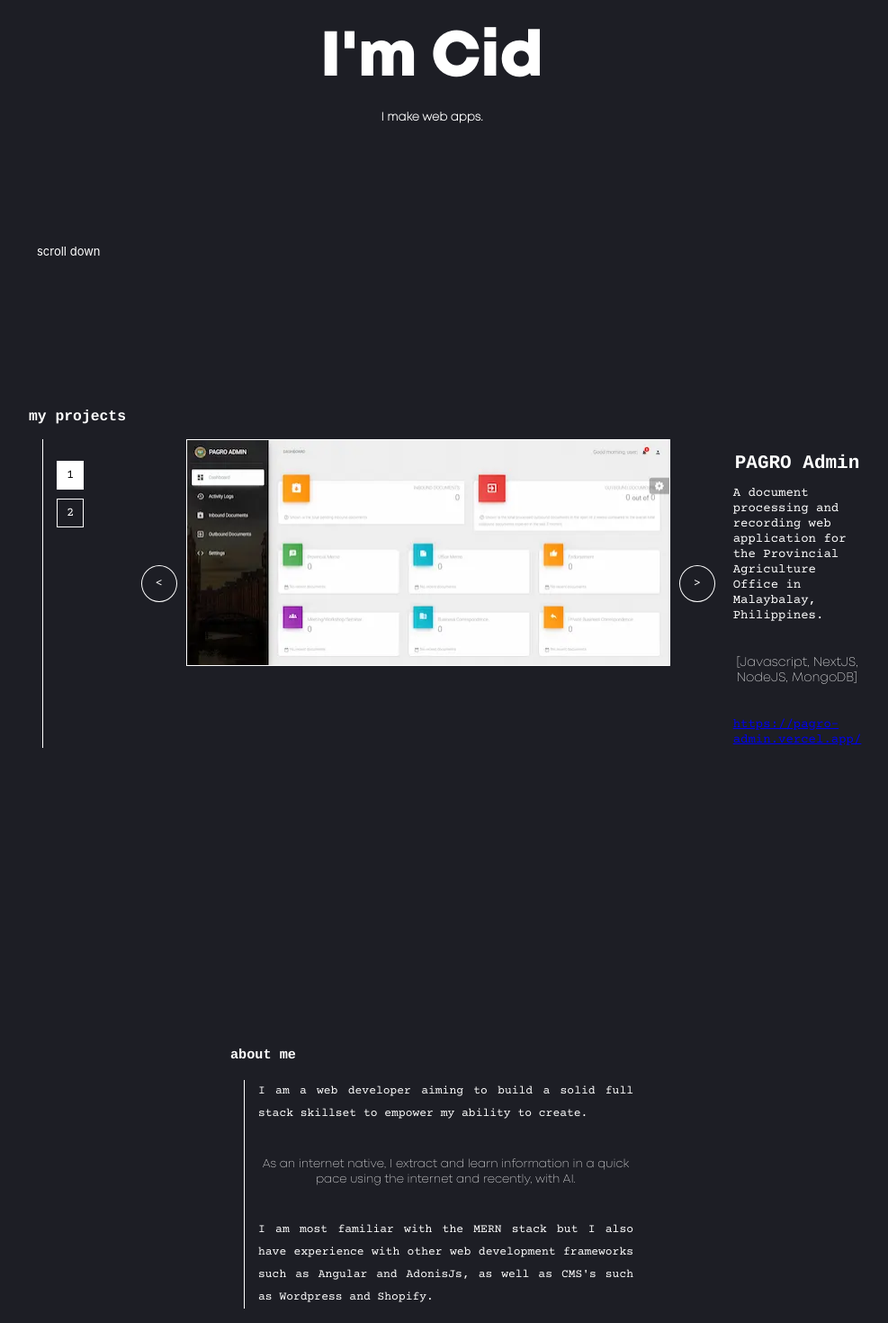
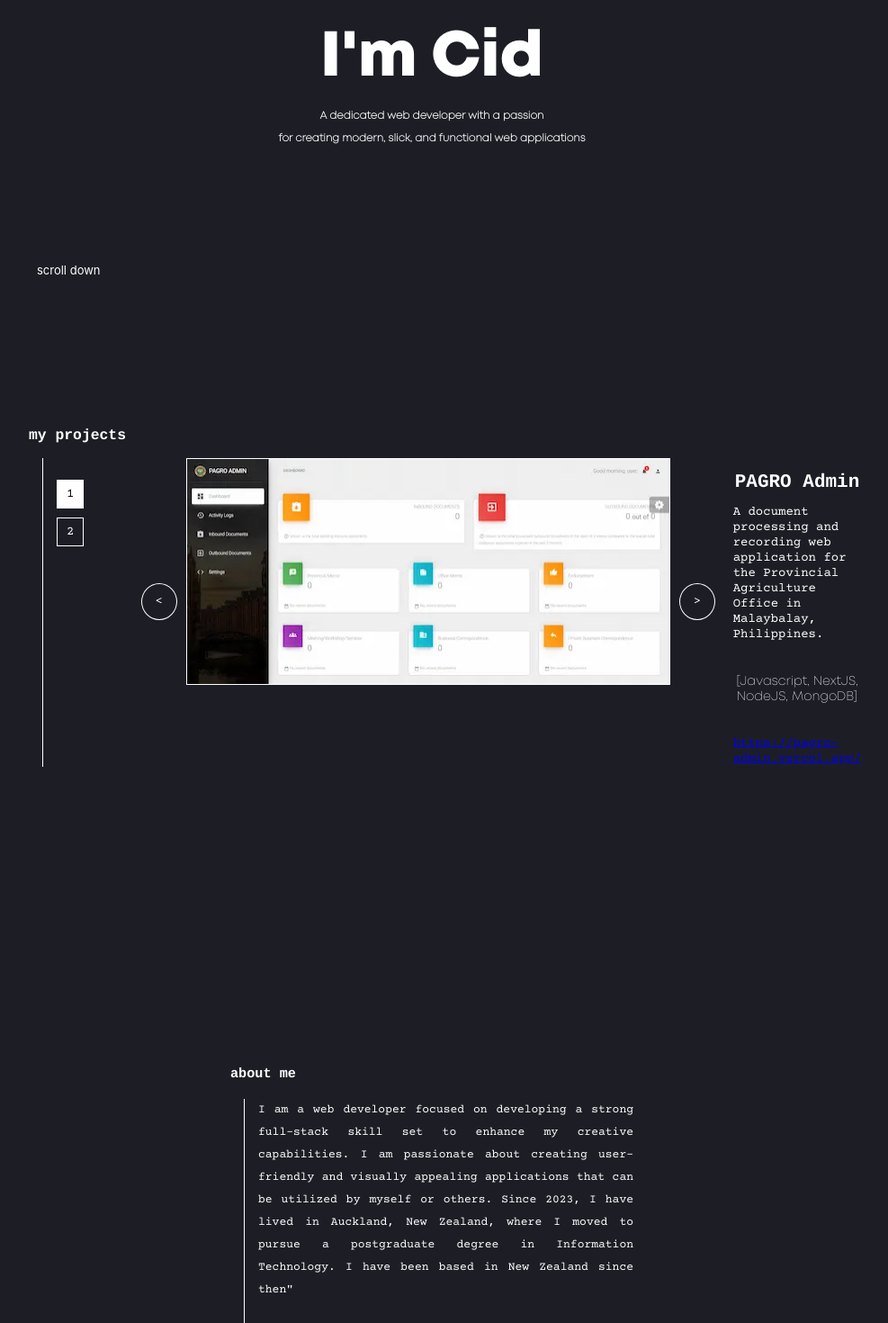
Before and after one commit to hoycid/my-portfolio, a React (Create React App) app: page / in a window 1280 px wide. Shown: the part 240-1710 px from the top of the page at 90% size, without its empty margins (160-1147 px from the left). Built offline with nearby package versions, Linux system fonts and the light colour scheme; the HTML template or start-up script is replaced by a standard one.

Commit message:
revamped content, added social link (icons), added svg files

```diff
--- a/src/App.js
+++ b/src/App.js
@@ -75,7 +75,8 @@ function App() {
           <div className={classes["greeting"]}>
             <p>Hello there!</p>
             <h1>I'm Cid</h1>
-            <h3>I make web apps.</h3>
+            <h3>A dedicated web developer with a passion</h3>
+            <h3>for creating modern, slick, and functional web applications</h3>
           </div>
           <div className={classes["greeting-scrolldown"]}>
             <button
@@ -155,27 +156,38 @@ function App() {
             <h3>{"about me"}</h3>
             <div className={classes.content}>
               <p>
-                I am a web developer aiming to build a solid full stack
-                skillset to empower my ability to create.
+                I am a web developer focused on developing a strong full-stack
+                skill set to enhance my creative capabilities. I am passionate
+                about creating user-friendly and visually appealing applications
+                that can be utilized by myself or others. Since 2023, I have
+                lived in Auckland, New Zealand, where I moved to pursue a
+                postgraduate degree in Information Technology. I have been based
+                in New Zealand since then"
               </p>
               <p className={classes.highlight}>
-                As an internet native, I extract and learn information in a
-                quick pace using the internet and recently, with AI.
+                I am primarily skilled in the MERN stack, but I also have
+                experience with other web development frameworks like Angular
+                and AdonisJs. Additionally, I've worked with CMS platforms such
+                as WordPress and Shopify, as well as relational databases like
+                MySQL and SQLite.
               </p>
               <p>
-                I am most familiar with the MERN stack but I also have experience with
-                other web development frameworks such as Angular and AdonisJs, as well as CMS's
-                such as Wordpress and Shopify.
+                As an digital native, I can quickly gather and learn information
+                online and recently, I've been utilizing AI to achieve the same
+                purpose in an even faster pace.
               </p>
             </div>
           </section>
           <section className={classes["work-history"]}>
             <h3>{"my work history"}</h3>
             <div className={classes.content}>
-            <h4>2022</h4>
+              <h4>2022</h4>
               <div className={classes.content}>
                 <ul>
-                  <li>Administrative Aide I | Provincial Government of Bukidnon | Philippines</li>
+                  <li>
+                    Administrative Aide I | Provincial Government of Bukidnon |
+                    Philippines
+                  </li>
                 </ul>
               </div>
               <h4>2020</h4>
@@ -191,7 +203,7 @@ function App() {
           <section className={classes.education}>
             <h3>{"my education"}</h3>
             <div className={classes.content}>
-            <h4>Present</h4>
+              <h4>Present</h4>
               <div className={classes.content}>
                 <ul>
                   <li>
@@ -221,7 +233,6 @@ function App() {
                 </ul>
               </div> */}
             </div>
-
           </section>
           <section className={classes["additional-skills"]}>
             <h3>{"my other skills"}</h3>
@@ -239,9 +250,29 @@ function App() {
           </section>
         </div>
         <footer>
+          <section>
+            {Object.entries(socials)
+              .filter(([key]) => key !== "email") // Destructure the key from the entry
+              .map(([key, social]) => (
+                <a
+                  key={key}
+                  href={social.link}
+                  target="_blank"
+                  rel="noopener noreferrer"
+                >
+                  <img
+                    className={classes.icon}
+                    src={social.icon}
+                    alt={social.title}
+                  />
+                </a>
+              ))}
+          </section>
           <button onClick={scrollToTop} className={classes.scrollTo}>
             back to top
           </button>
+          <p>Email: quilangcidrex@gmail.com</p>
+          <p>Mobile: 0225845939</p>
           <p>{currentYear} | Cidrex Quilang</p>
         </footer>
       </div>
--- a/src/App.module.css
+++ b/src/App.module.css
@@ -3,6 +3,12 @@
   margin: 0;
   margin-left: 15%;
   margin-right: 15%;
+}
+
+.icon {
+  width: 50px; /* Adjust the width as needed */
+  height: auto; /* Maintain aspect ratio */
+  filter: brightness(0) invert(1); /* Makes non-SVG images white */
 }
 
 ul {
@@ -60,12 +66,12 @@ header {
 }
 
 .greeting h3 {
-  font-size: 1.0vw;
+  font-size: 0.9vw;
   font-family: "Mont light";
 }
 
 .greeting p {
-  margin: 0
+  margin: 0;
 }
 
 .greeting-scrolldown {
@@ -102,9 +108,8 @@ header {
   font-size: 14px;
   text-align: left;
 
-  padding-top: 10%;
+  padding-top: 5%;
   padding-bottom: 10%;
-
   margin-left: 25%;
   margin-right: 25%;
 }
@@ -129,7 +134,7 @@ header {
 }
 
 .contact {
-  padding-top: 20%;
+  padding-top: 12%;
   padding-bottom: 13%;
   margin-left: 15%;
   margin-right: 15%;
--- a/src/resources/PORTFOLIO_LIST.js
+++ b/src/resources/PORTFOLIO_LIST.js
@@ -11,7 +11,7 @@ const PORTFOLIO_LIST = [
     link: links.pagro,
   },
   {
-    title: "Muzic App",
+    title: "Muzic Landing Page",
     image: images.muzic,
     description:
       "A landing page for Muzic, a music learning center based in Malaybalay, Philippines.",
--- a/src/resources/images.js
+++ b/src/resources/images.js
@@ -2,12 +2,16 @@ import foodorder from "../assets/images/food-app.webp";
 import portfolio from "../assets/images/portfolio.webp";
 import pagro from "../assets/images/pagro.webp";
 import muzic from "../assets/images/muzic.webp";
+import github from "../assets/images/github.svg";
+import linkedin from "../assets/images/linkedin.svg";
 
 const images = {
   // foodorder: foodorder,
   // portfolio: portfolio,
   pagro: pagro,
-  muzic: muzic
+  muzic: muzic,
+  github: github,
+  linkedin: linkedin,
 };
 
 export default images;
--- a/src/resources/socials.js
+++ b/src/resources/socials.js
@@ -1,5 +1,15 @@
+import images from "./images";
+
 export const socials = {
   email: "quilangcidrex@gmail.com",
-  linkedIn: "https://www.linkedin.com/in/cidrex-quilang-0371b3197/",
-  github: "https://github.com/hoycid",
+  github: {
+    title: "Github",
+    link: "https://github.com/hoycid",
+    icon: images.github,
+  },
+  linkedIn: {
+    title: "LinkedIn",
+    link: "https://www.linkedin.com/in/cidrex-quilang-0371b3197/",
+    icon: images.linkedin,
+  },
 };
```
Also changed, not shown: src/assets/images/github.svg (added), src/assets/images/linkedin.svg (added).
